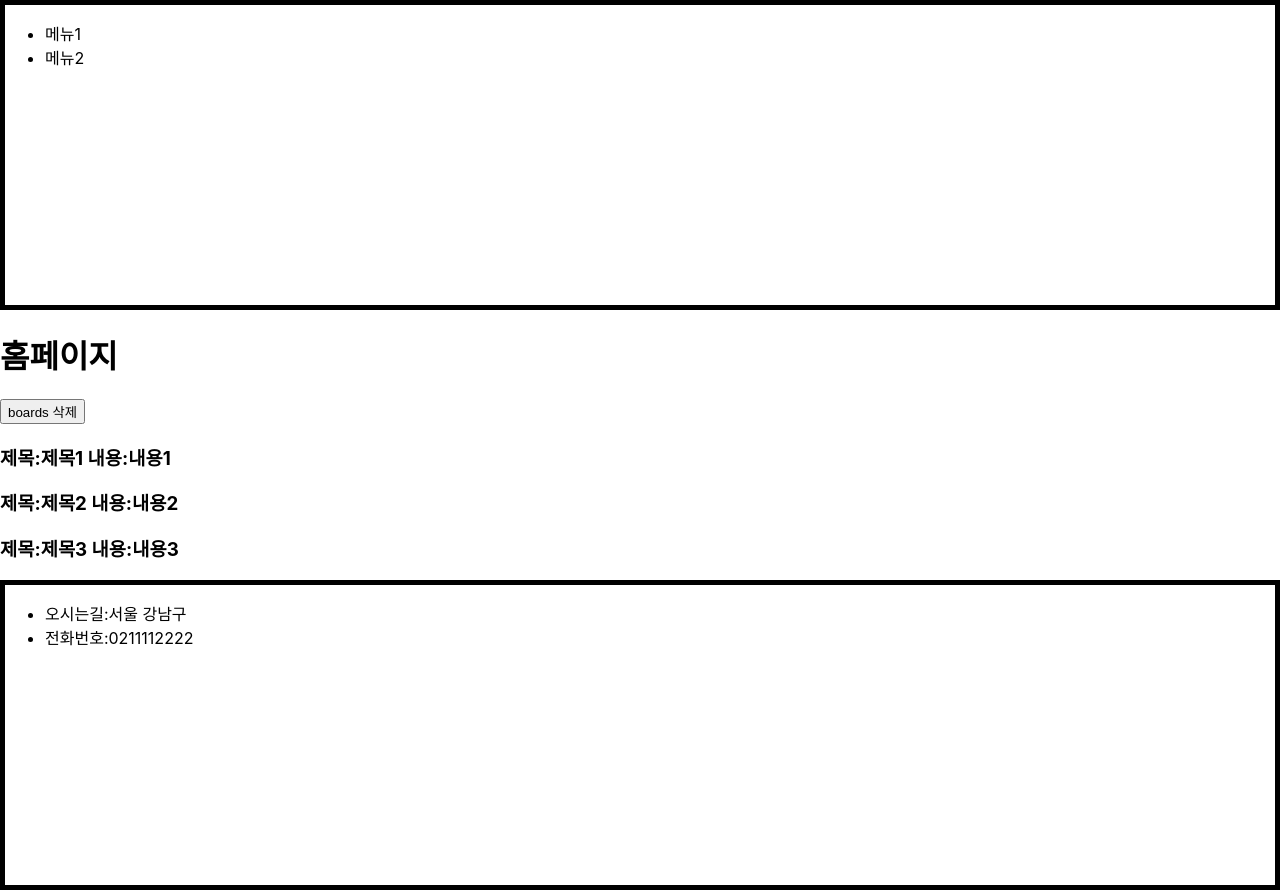
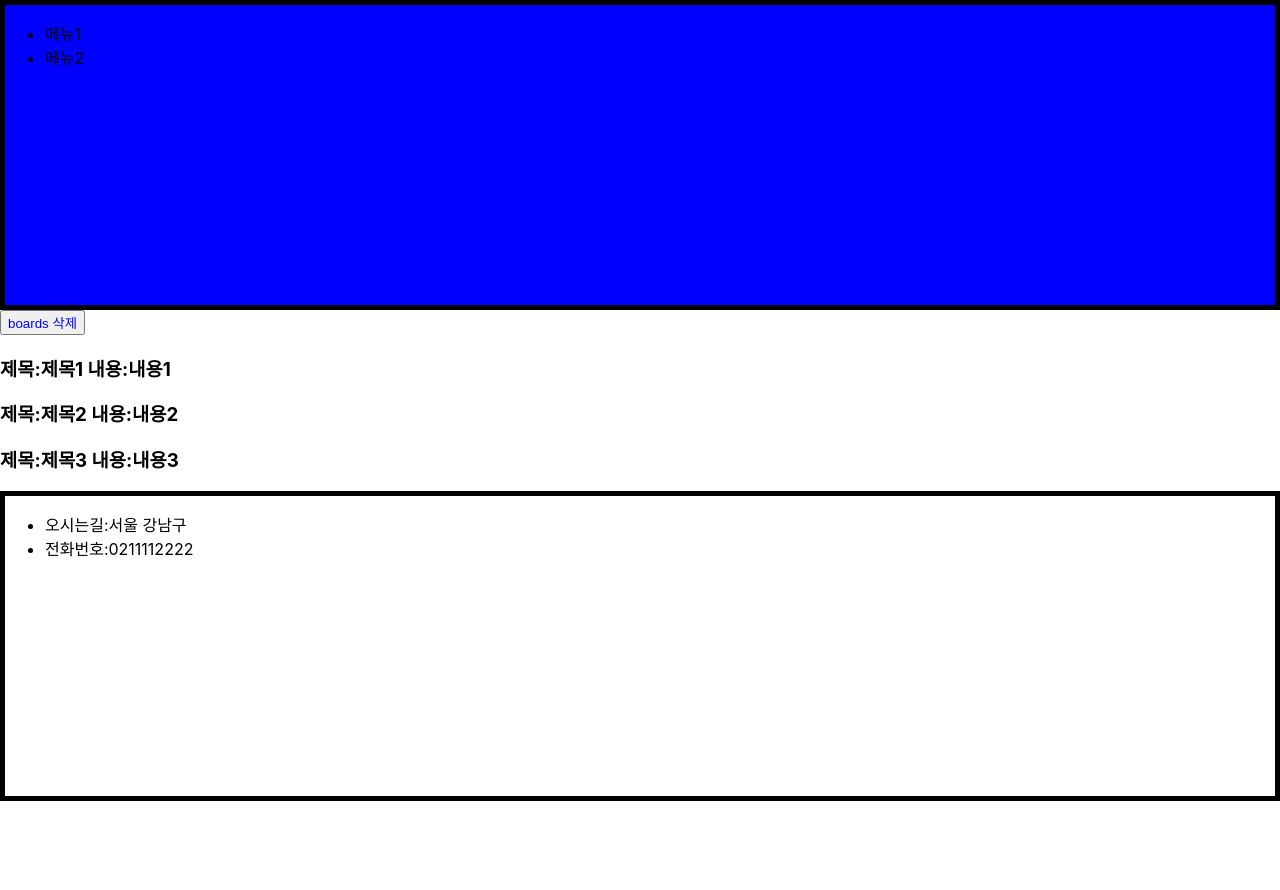
Before and after one commit to squirrelchipmunk/ReactEx01, a React (Create React App) app: page / in a window 1280 px wide. After the commit the page ends 801 px from the top, so only its background shows below. Built offline with nearby package versions, Linux system fonts and the light colour scheme.

Commit message:
styled components props 패싱

```diff
--- a/src/components/Header.js
+++ b/src/components/Header.js
@@ -8,11 +8,12 @@ import styled from 'styled-components';
 const StyledHeaderDiv = styled.div`
   border: 5px solid black;
   height: 300px;
+  background-color: ${(props) => props.backgroundColor};
 `;
 
 const Header = () => {
   return (
-    <StyledHeaderDiv>
+    <StyledHeaderDiv backgroundColor={'blue'}>
       <ul>
         <li>메뉴1</li>
         <li>메뉴2</li>
--- a/src/components/home/Home.js
+++ b/src/components/home/Home.js
@@ -1,18 +1,23 @@
 import React from 'react';
+import styled from 'styled-components';
+
+let StyledDeleteButton = styled.button`
+  color: ${(props) => (props.user.username === 'gom' ? 'blue' : 'red')};
+`;
 
 const Home = (props) => {
   //const boards = props.boards;
   //const id = props.id;
 
   //구조분할 할당
-  const { boards, id, setBoards } = props;
-  console.log(boards, id);
+  const { boards, setBoards, user } = props;
 
   // setBoards도 부모의 함수이기 때문에 props로 받아야 함
   return (
     <div>
-      <h1>홈페이지</h1>
-      <button onClick={() => setBoards([])}>boards 삭제</button>
+      <StyledDeleteButton user={user} onClick={() => setBoards([])}>
+        boards 삭제
+      </StyledDeleteButton>
       {boards.map((board) => (
         <h3>
           제목:{board.title} 내용:{board.content}
--- a/src/pages/HomePage.js
+++ b/src/pages/HomePage.js
@@ -6,6 +6,8 @@ import Home from '../components/home/Home';
 const HomePage = () => {
   //http 요청 (fetch, jquery ajax, axios:외부 라이브러리 다운)
   const [boards, setBoards] = useState([]);
+  const [number, setNumber] = useState(0);
+  const [user, setUser] = useState({});
 
   // 의존하는 상태값이 없으니 최초 1번만 실행
   useEffect(() => {
@@ -17,6 +19,7 @@ const HomePage = () => {
     ];
 
     setBoards([...boards, ...data]);
+    setUser({ id: 1, username: 'gom' });
   }, []);
 
   // 데이터의 주인
@@ -24,7 +27,14 @@ const HomePage = () => {
   return (
     <div>
       <Header />
-      <Home boards={boards} id={1} setBoards={setBoards} />
+      <Home
+        boards={boards}
+        id={1}
+        setBoards={setBoards}
+        number={number}
+        setNumber={setNumber}
+        user={user}
+      />
       <Footer />
     </div>
   );
```
